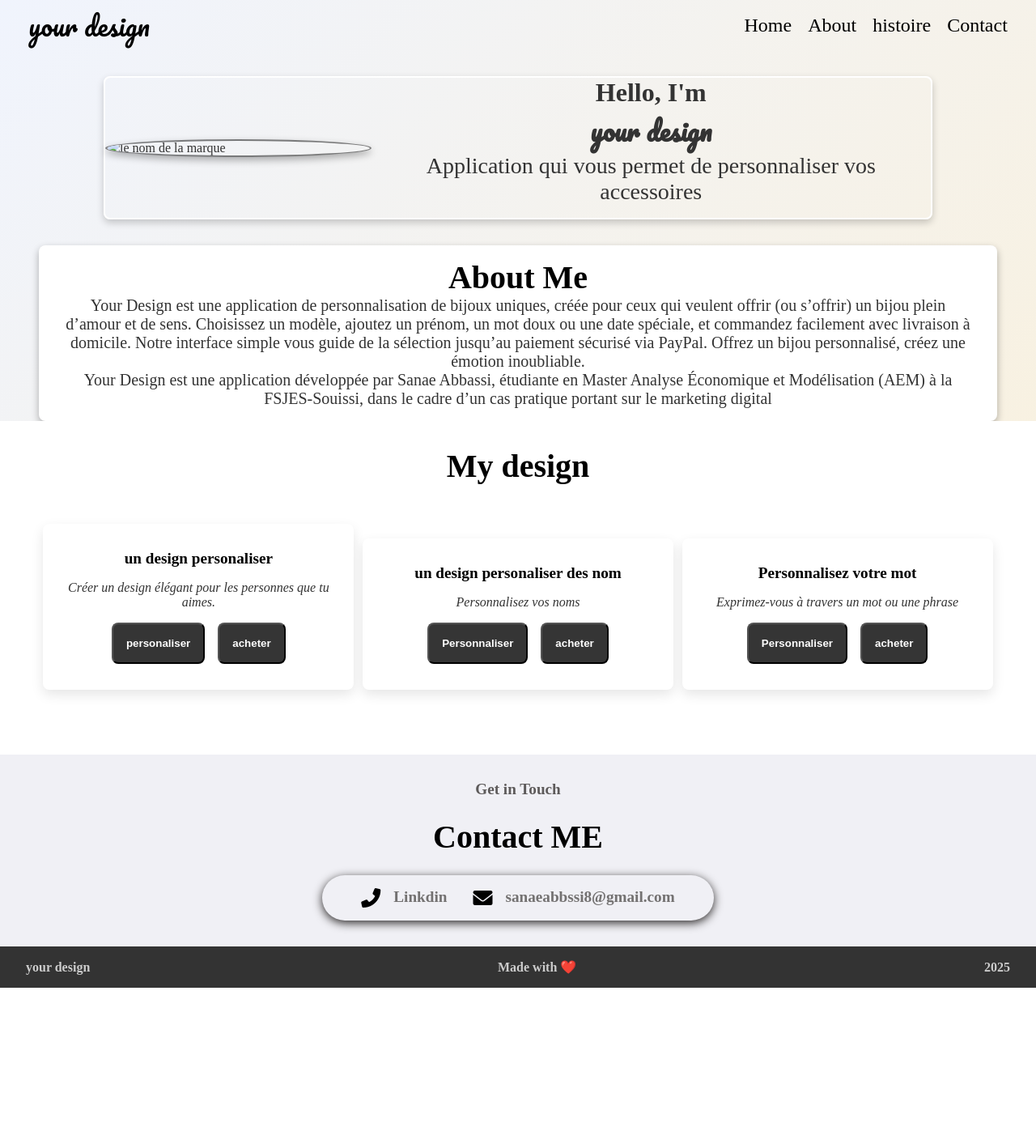
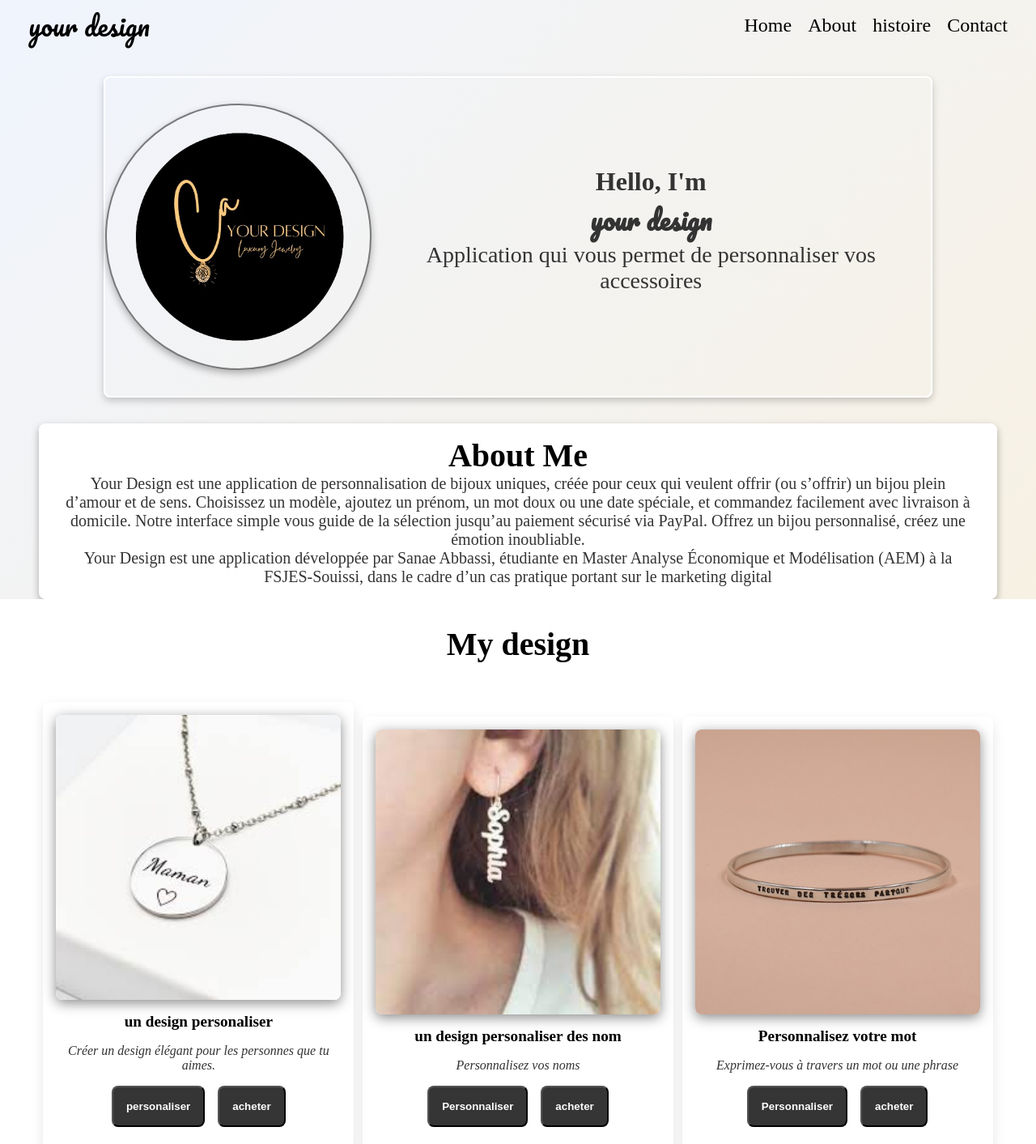
Before and after one commit to sanaeabbassi/design, a plain HTML site: page index.html in a window 1280 px wide. Shown: the top 1413 px of the page at 81% size. Before the commit the page ends 1220 px from the top, so only its background shows below. Drawn offline with Linux system fonts and the light colour scheme.

Commit message:
second commit

```diff
--- a/index.html
+++ b/index.html
@@ -46,7 +46,7 @@
     <!-- Profile section -->
     <section id="profile">
         <div class="profileImg">
-            <img id="profile-pic" src="../Khawla/assets/logo-removebg-preview.png" alt="le nom de la marque">
+            <img id="profile-pic" src="assets/logo-removebg-preview.png""le nom de la marque">
         </div>
         <!-- Modal Section -->
         <div id="myModal" class="modal">
@@ -93,7 +93,7 @@
         <h1 class="projects-title">My design</h1>
         <div class="projects-section">
             <div class="project-container">
-                <img class="project-img" src="../Khawla/assets/images (11).jpg" alt="">
+                <img class="project-img" src="assets/images (11).jpg" alt="">
                 <h1 class="project-title">
                     un design personaliser
                 </h1>
@@ -106,7 +106,7 @@
                 </div>
             </div>
             <div class="project-container">
-                <img class="project-img" src="../Khawla/assets/images (12).jpg" alt="">
+                <img class="project-img" src="assets/images (12).jpg" alt="">
                 <h1 class="project-title">
                     un design personaliser des nom
                 </h1>
@@ -119,7 +119,7 @@
                 </div>
             </div>
             <div class="project-container">
-                <img class="project-img" src="../Khawla/assets/bracelet-souhait.jpg" alt="">
+                <img class="project-img" src="assets/bracelet-souhait.jpg" alt="">
                 <h1 class="project-title">
                     Personnalisez votre mot
                 </h1>
```
